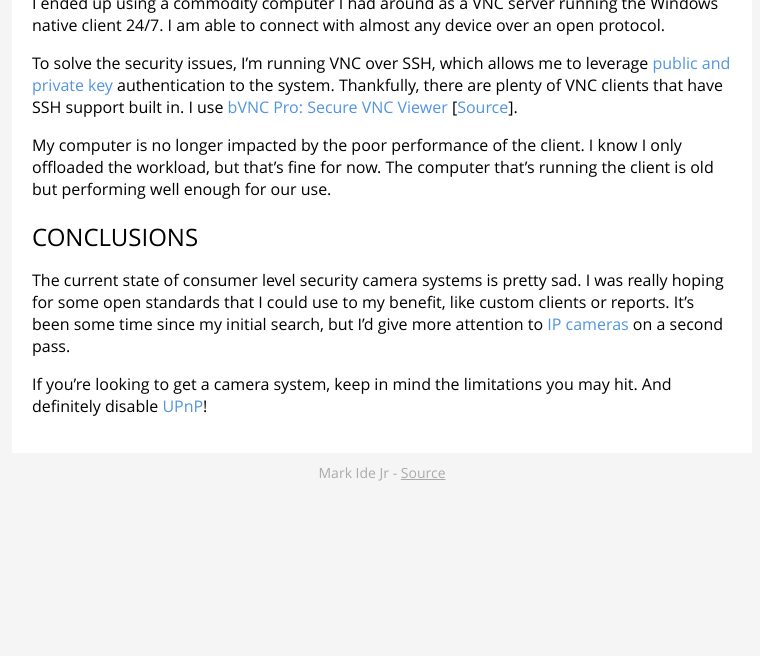
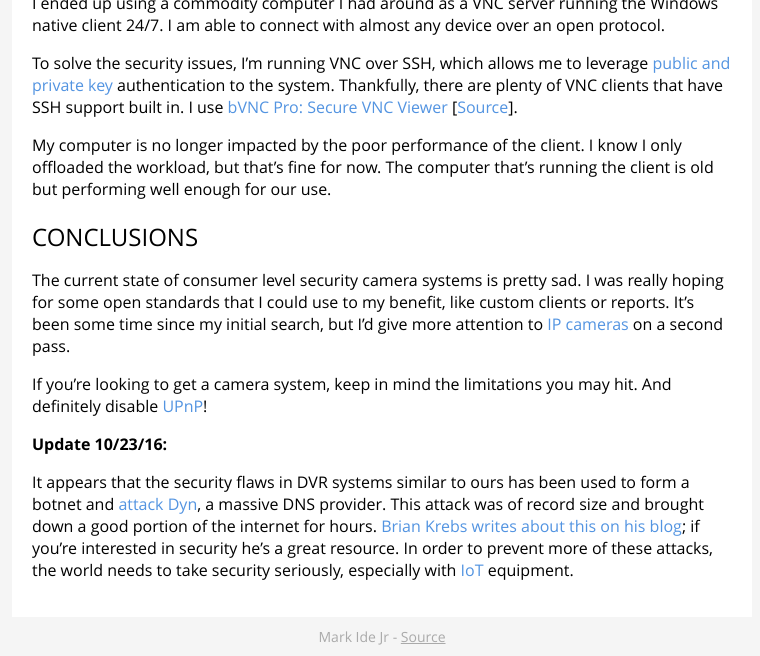
Before and after one commit to mide/mide.io, a Jekyll site: the page built from _posts/2016-03-23-insecure-security-cameras.md, in a window 1280 px wide and 900 px high, scrolled down 3159 px, cut to the strip 244-900 px from the top of the window. Shown: the whole strip, without its empty margins (258-1018 px from the left). Built offline with Jekyll 4.4.1, drawn with Linux system fonts in a browser that asks for light colours; some web fonts are replaced; Markdown is read by kramdown in place of the engine named in the settings; before the commit the page ends 3895 px from its top, so only the background shows below that.

Commit message:
Update on Dyn DDoS attack

```diff
--- a/_posts/2016-03-23-insecure-security-cameras.md
+++ b/_posts/2016-03-23-insecure-security-cameras.md
@@ -72,3 +72,7 @@ My computer is no longer impacted by the poor performance of the client. I know
 The current state of consumer level security camera systems is pretty sad. I was really hoping for some open standards that I could use to my benefit, like custom clients or reports. It's been some time since my initial search, but I'd give more attention to [IP cameras](https://en.wikipedia.org/wiki/IP_camera) on a second pass.
 
 If you're looking to get a camera system, keep in mind the limitations you may hit. And definitely disable [UPnP](https://en.wikipedia.org/wiki/Universal_Plug_and_Play#NAT_traversal)!
+
+**Update 10/23/16:**
+
+It appears that the security flaws in DVR systems similar to ours has been used to form a botnet and [attack Dyn](https://dyn.com/blog/dyn-statement-on-10212016-ddos-attack/), a massive DNS provider. This attack was of record size and brought down a good portion of the internet for hours. [Brian Krebs writes about this on his blog](https://krebsonsecurity.com/2016/10/hacked-cameras-dvrs-powered-todays-massive-internet-outage/); if you're interested in security he's a great resource. In order to prevent more of these attacks, the world needs to take security seriously, especially with [IoT](https://en.wikipedia.org/wiki/Internet_of_things) equipment.
```
